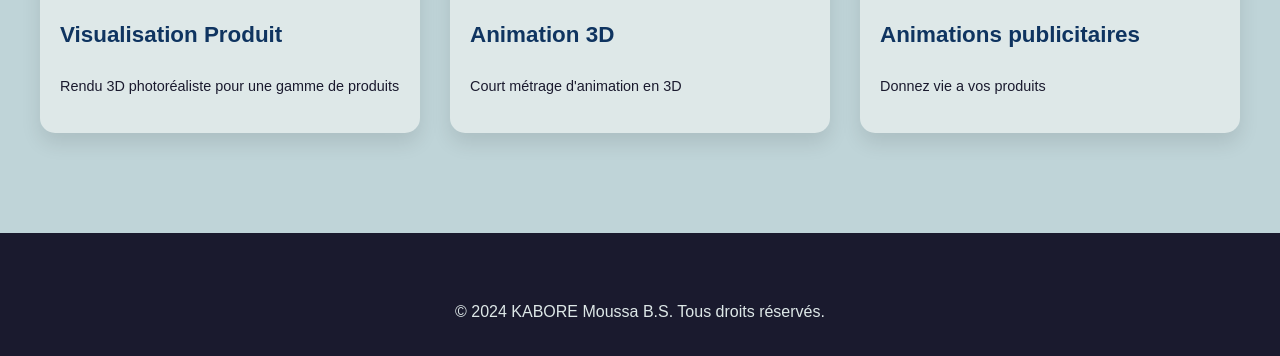
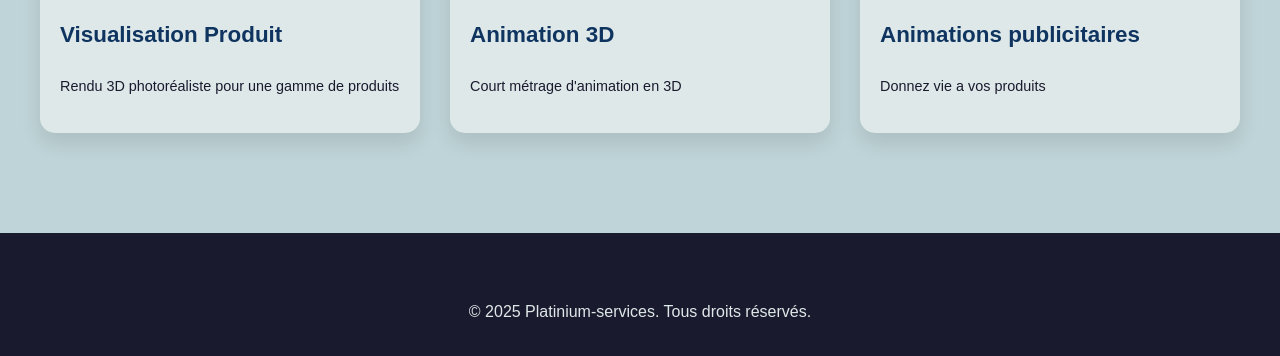
Before and after one commit to Shwaib19/portfolio, a plain HTML site: page index.html in a window 1280 px wide. Shown: the part 1561-1917 px from the top of the page. Drawn offline with nearby package versions, Linux system fonts and the light colour scheme.

Commit message:
Update index.html

```diff
--- a/index.html
+++ b/index.html
@@ -94,7 +94,7 @@
 
   <footer>
     <div class="container">
-      <p>&copy; 2024 KABORE Moussa B.S. Tous droits réservés.</p>
+      <p>&copy; 2025 Platinium-services. Tous droits réservés.</p>
     </div>
   </footer>
 
```
